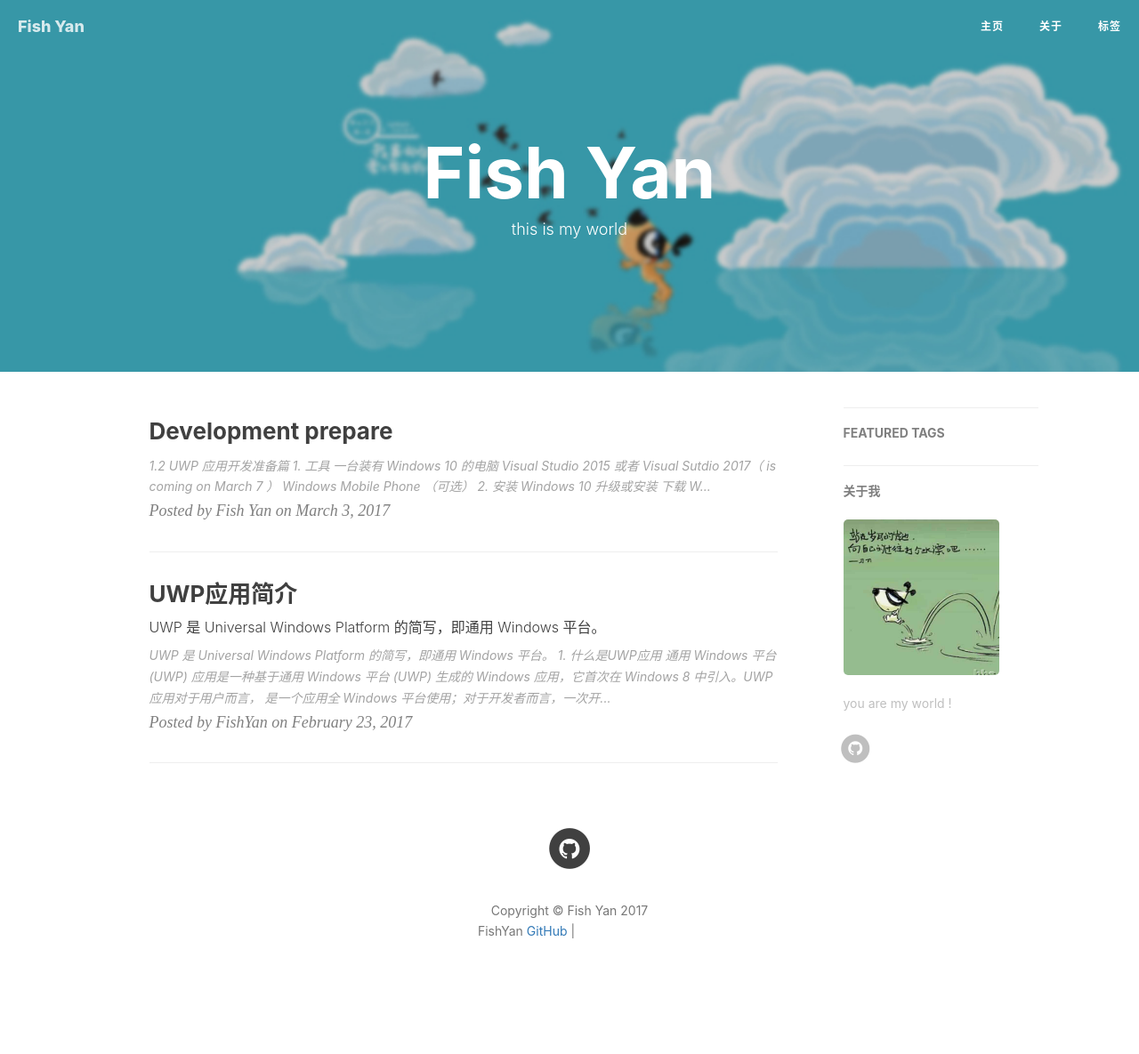
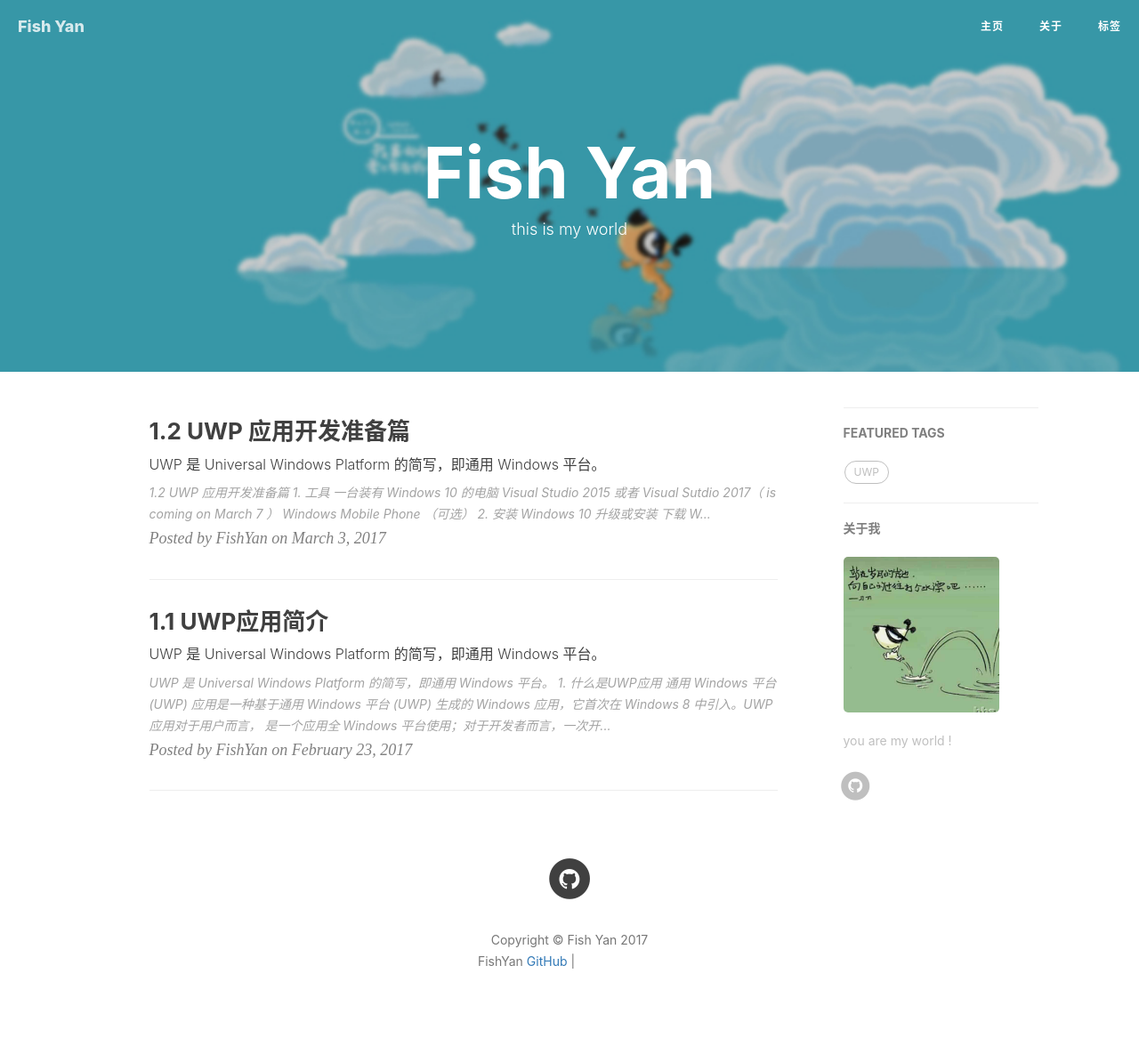
Before and after one commit to fish-yan/fish-yan.github.io, a Jekyll site: the page built from index.html, in a window 1280 px wide. Shown: the whole page at 89% size. Built offline with Jekyll 4.4.1, drawn with Linux system fonts in a browser that asks for light colours; nearby versions of some CDN libraries; the list of posts is cut into pages by our own code; comment, search, counter and statistics services are not loaded; before the commit the page ends 1151 px from its top, so only the background shows below that; grey boxes are pictures that could not be loaded.

Commit message:
change title

```diff
--- a/_posts/2017-02-23-What is UWP.markdown
+++ b/_posts/2017-02-23-What is UWP.markdown
@@ -1,6 +1,6 @@
 ---
 layout:     post
-title:      "UWP应用简介"
+title:      "1.1 UWP应用简介"
 subtitle:   " UWP 是 Universal Windows Platform 的简写，即通用 Windows 平台。"
 date:       2017-02-23 22:00:00
 author:     "FishYan"
--- a/_posts/2017-03-03-Development Prepare.markdown
+++ b/_posts/2017-03-03-Development Prepare.markdown
@@ -1,3 +1,15 @@
+---
+layout:     post
+title:      "1.2 UWP 应用开发准备篇 "
+subtitle:   " UWP 是 Universal Windows Platform 的简写，即通用 Windows 平台。"
+date:       2017-03-03 22:00:00
+author:     "FishYan"
+header-img: "img/blog-header.png"
+tags:
+    - UWP
+    - Visual Sutdio 2017
+---
+
 # 1.2 UWP 应用开发准备篇
 
 ## 1. 工具
```
